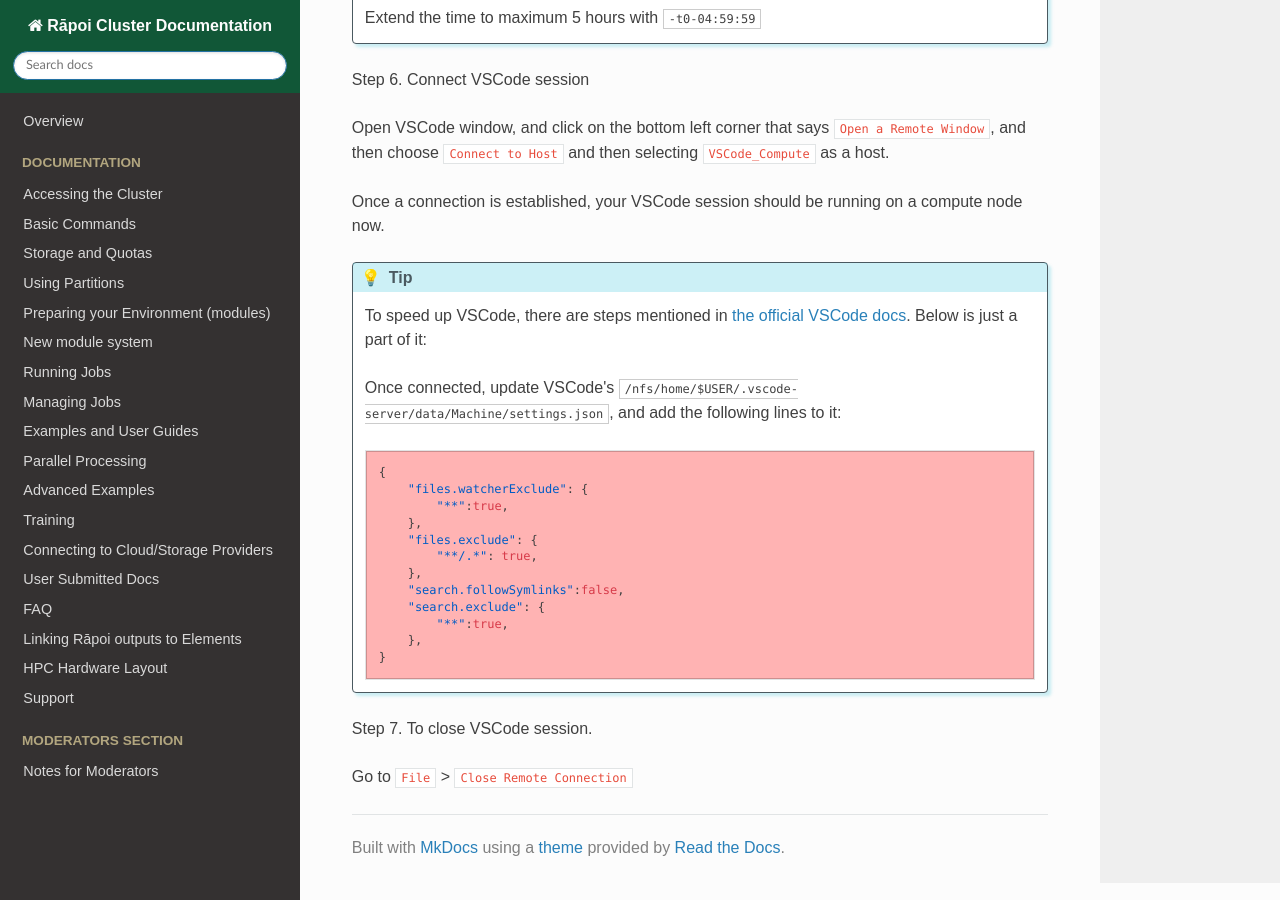
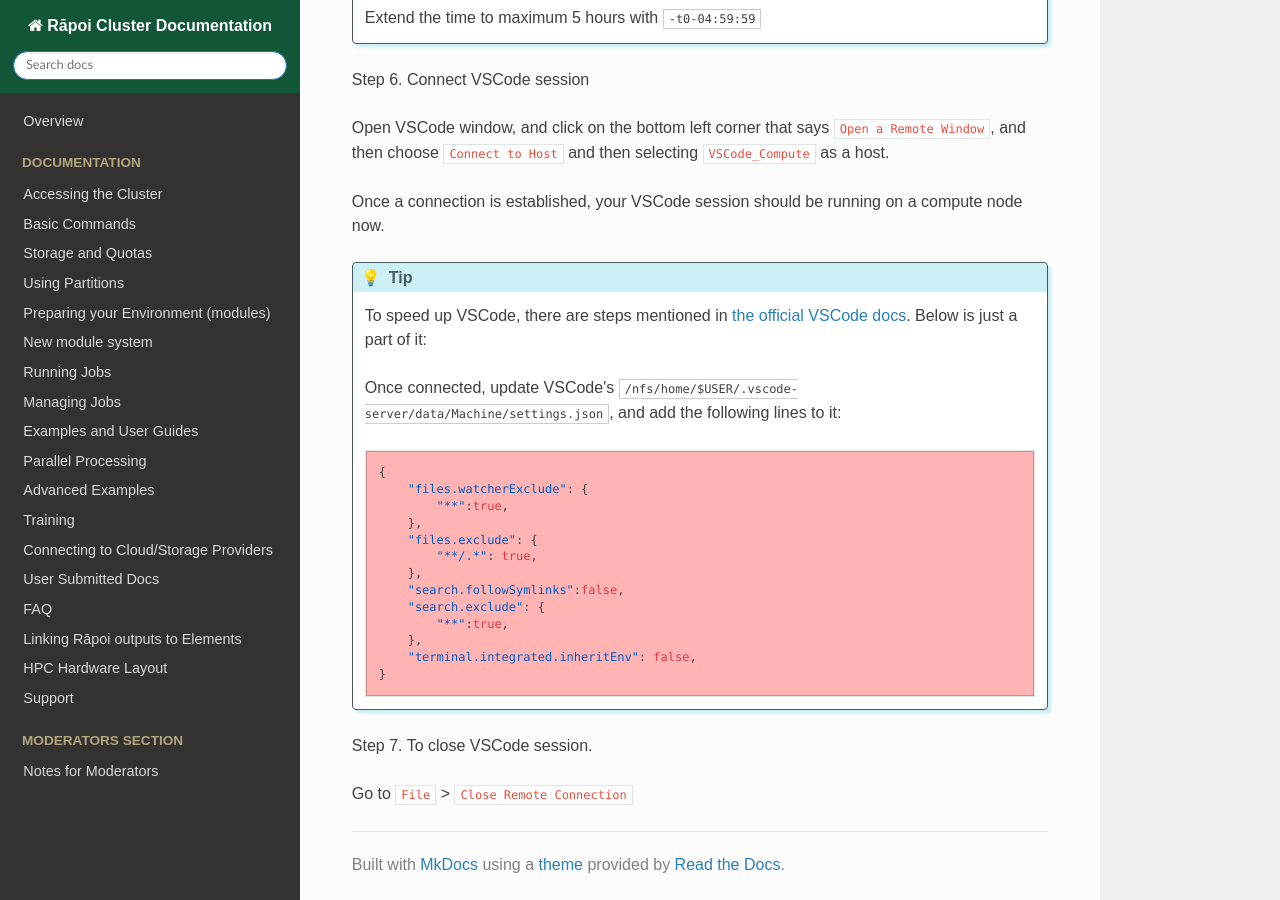
Before and after one commit to vuw-research-computing/raapoi-docs, an MkDocs documentation site: the page built from docs/usersub/vscode.md, in a window 1280 px wide and 900 px high, scrolled down 1672 px. Built offline with MkDocs 1.6.1, drawn with Linux system fonts in a browser that asks for light colours; nearby versions of some CDN libraries; some web fonts are replaced; a script that is not in the unit is left out.

````diff
--- a/docs/usersub/vscode.md
+++ b/docs/usersub/vscode.md
@@ -94,6 +94,7 @@
         "search.exclude": {
             "**":true,
         },
+        "terminal.integrated.inheritEnv": false,
     }
     ```
 
````
